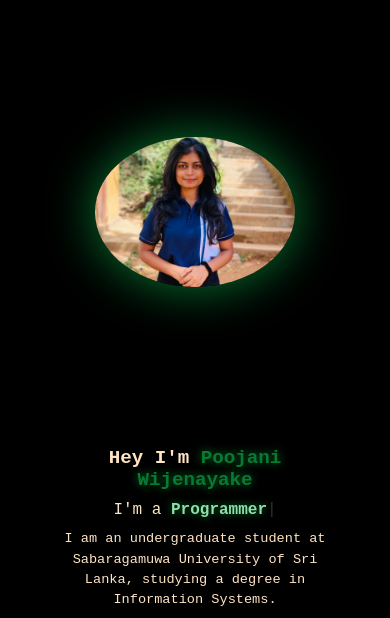
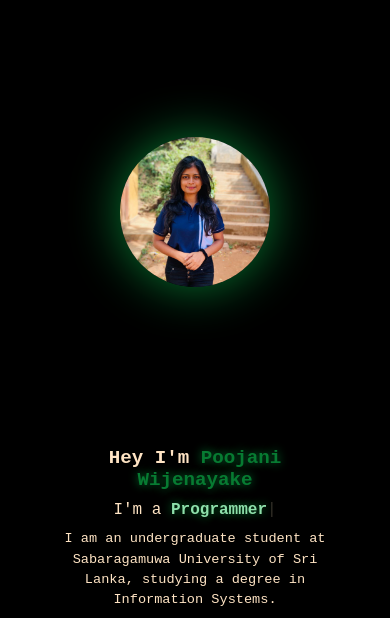
Before and after one commit to PoojaniGeehara/PotfolioPW, a plain HTML site: page index.html in a window 390 px wide. Shown: the part 84-702 px from the top of the page. Drawn offline with nearby package versions, Linux system fonts and the light colour scheme.

Commit message:
css update

```diff
--- a/style.css
+++ b/style.css
@@ -781,8 +781,8 @@ footer {
 
     .main_container .image{
 
-    width: 200px;
-    height: 100px;
+    width: 100px;
+    height: 50px;
     min-width: 150px;
     min-height: 150px;
     z-index: 1;
```
